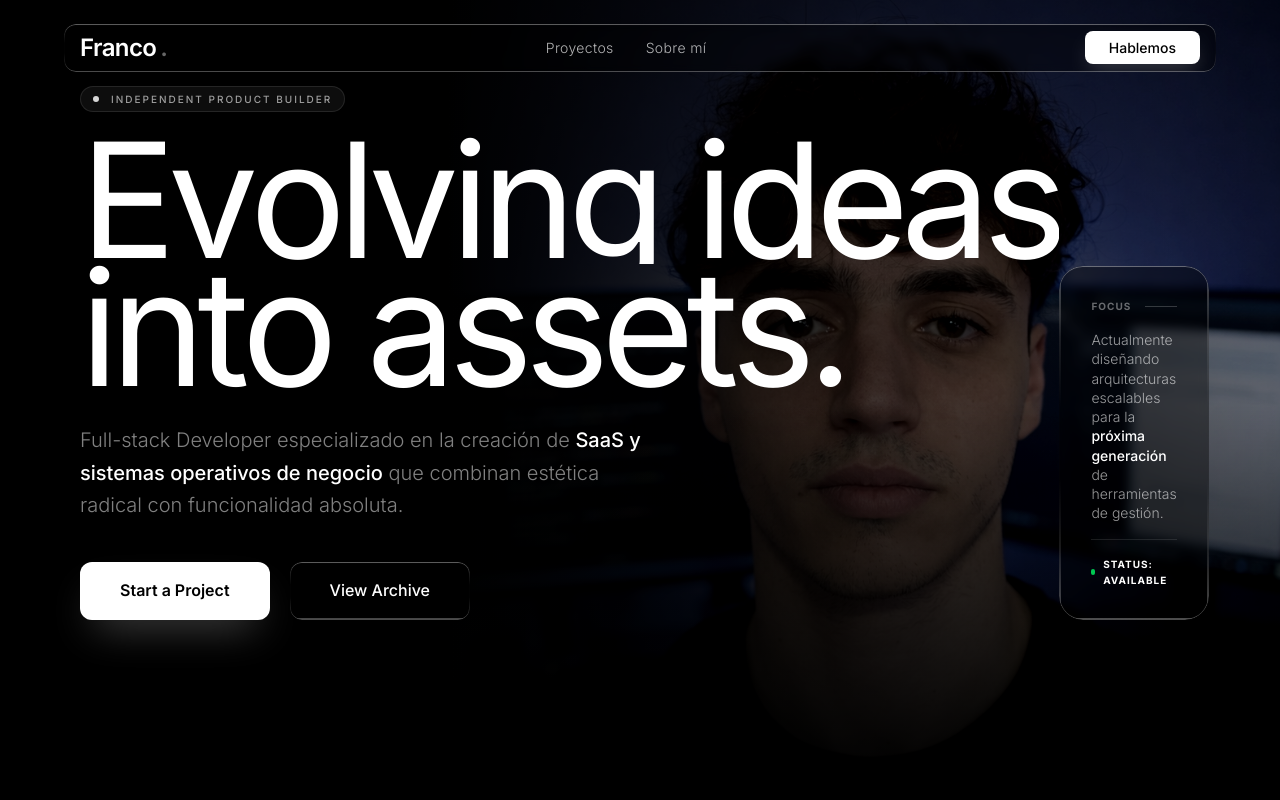
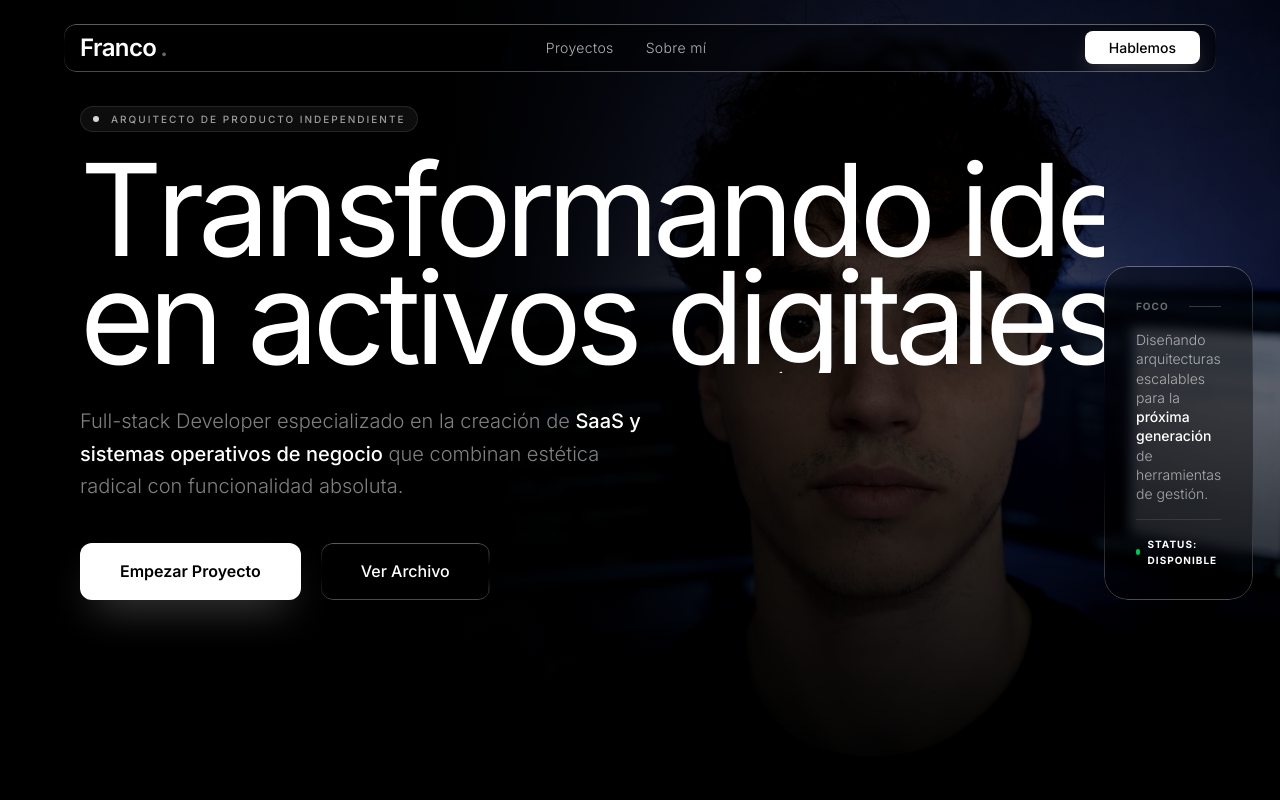
Before and after one commit to 7Francus7/portfolio-personal, a React (Vite) app: page / in a window 1280 px wide. Shown: the top 800 px of the page. Built offline with nearby package versions, Linux system fonts and the light colour scheme.

Commit message:
feat: translate hero content to spanish with premium copy

```diff
--- a/src/components/Hero.tsx
+++ b/src/components/Hero.tsx
@@ -81,10 +81,9 @@ export function Hero() {
         <div className="relative h-full w-full">
           <img
             src={profileImg}
-            alt="Franco - Product Architect"
+            alt="Franco - Arquitecto de Producto"
             className="h-full w-full object-cover object-[center_25%] opacity-60 grayscale-[0.3] contrast-125 brightness-75"
             onError={(e) => {
-              // Si la imagen no carga, usamos un backup de alta calidad pero neutral
               e.currentTarget.src = "https://images.unsplash.com/photo-1555066931-4365d14bab8c?auto=format&fit=crop&q=80&w=2000";
             }}
           />
@@ -100,13 +99,13 @@ export function Hero() {
           <FadeIn delay={0} duration={600}>
             <div className="mb-6 inline-flex items-center gap-3 px-3 py-1 rounded-full border border-white/10 bg-white/5 backdrop-blur-md">
               <span className="w-1.5 h-1.5 rounded-full bg-white animate-pulse" />
-              <span className="text-[10px] uppercase tracking-[0.2em] font-medium text-white/60">Independent Product Builder</span>
+              <span className="text-[10px] uppercase tracking-[0.2em] font-medium text-white/60">Arquitecto de Producto Independiente</span>
             </div>
           </FadeIn>
 
           <AnimatedHeading
-            text={"Evolving ideas\ninto assets."}
-            className="text-6xl md:text-8xl lg:text-9xl xl:text-[10rem] font-normal mb-8 leading-[0.8] tracking-tighter"
+            text={"Transformando ideas\nen activos digitales."}
+            className="text-5xl md:text-7xl lg:text-8xl xl:text-9xl font-normal mb-8 leading-[0.85] tracking-tighter"
           />
 
           <div className="max-w-xl">
@@ -118,10 +117,10 @@ export function Hero() {
 
             <FadeIn delay={1000} duration={1000} className="flex flex-wrap gap-5">
               <Link to="/contacto" className="bg-white text-black px-10 py-4 rounded-xl font-semibold transition-all hover:bg-gray-100 hover:scale-105 active:scale-95 shadow-[0_20px_40px_-15px_rgba(255,255,255,0.3)]">
-                Start a Project
+                Empezar Proyecto
               </Link>
               <Link to="/proyectos" className="liquid-glass border border-white/20 text-white px-10 py-4 rounded-xl font-medium transition-all hover:bg-white hover:text-black">
-                View Archive
+                Ver Archivo
               </Link>
             </FadeIn>
           </div>
@@ -132,18 +131,18 @@ export function Hero() {
             <div className="liquid-glass border border-white/10 p-8 rounded-3xl max-w-xs">
               <div className="flex flex-col gap-4">
                 <div className="flex justify-between items-start">
-                  <span className="text-[10px] uppercase tracking-widest text-white/40 font-bold">Focus</span>
+                  <span className="text-[10px] uppercase tracking-widest text-white/40 font-bold">Foco</span>
                   <div className="w-8 h-[1px] bg-white/20 mt-2" />
                 </div>
                 <div className="space-y-2">
                   <p className="text-sm font-light text-white/60 leading-snug">
-                    Actualmente diseñando arquitecturas escalables para la <span className="text-white font-medium">próxima generación</span> de herramientas de gestión.
+                    Diseñando arquitecturas escalables para la <span className="text-white font-medium">próxima generación</span> de herramientas de gestión.
                   </p>
                 </div>
                 <div className="pt-4 border-t border-white/10">
                   <div className="flex items-center gap-2">
                     <div className="w-1.5 h-1.5 rounded-full bg-green-500" />
-                    <span className="text-[10px] uppercase tracking-widest text-white font-bold">Status: Available</span>
+                    <span className="text-[10px] uppercase tracking-widest text-white font-bold">Status: Disponible</span>
                   </div>
                 </div>
               </div>
```
